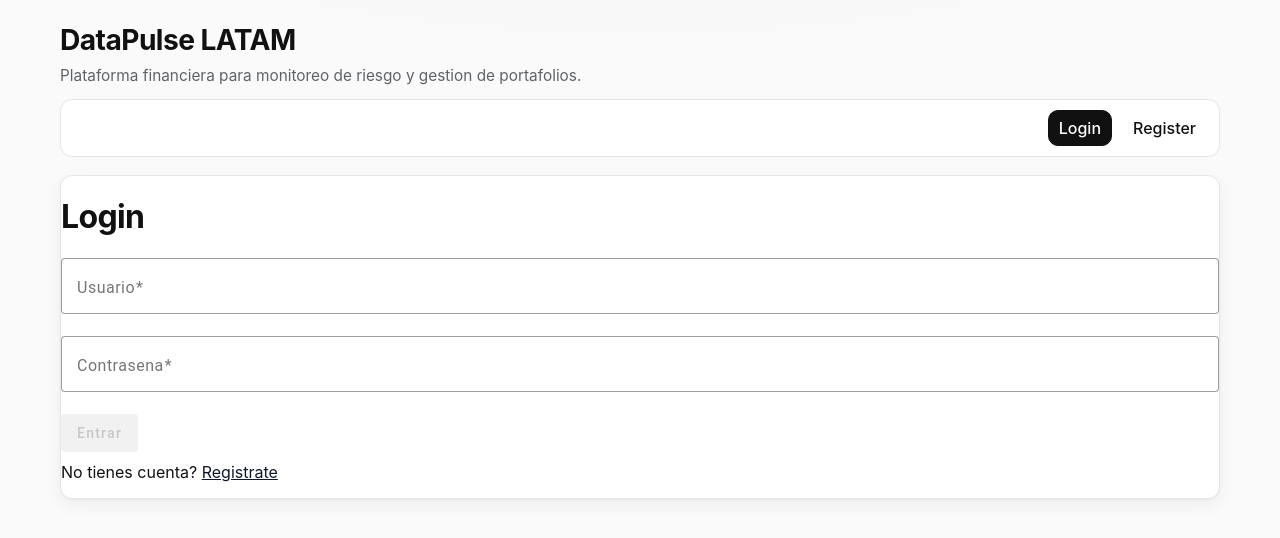
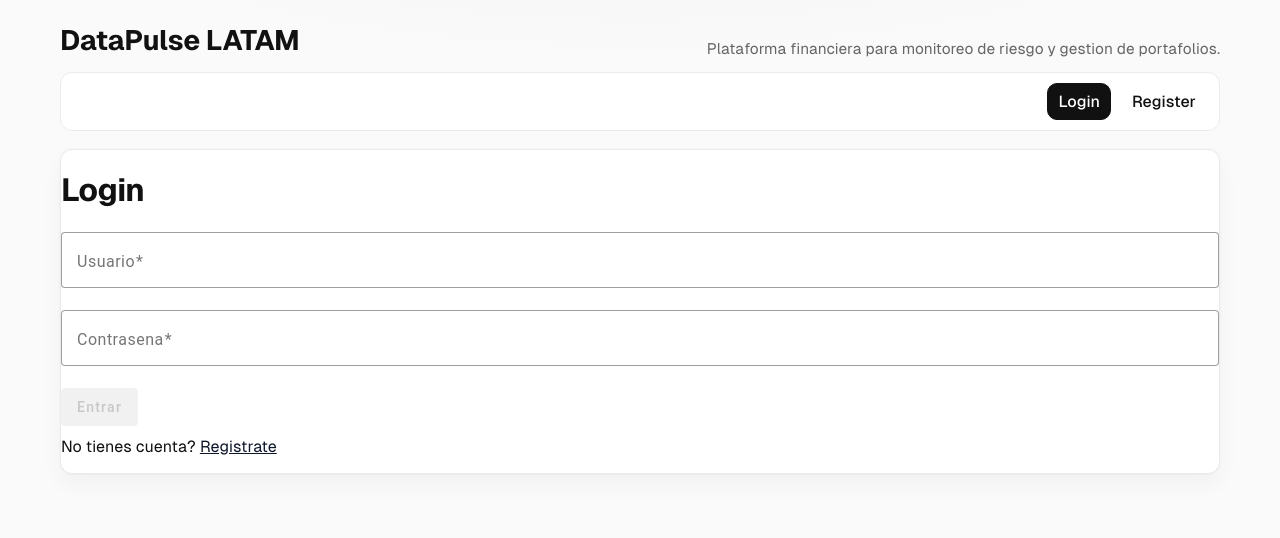
Before and after one commit to ZeltGG/DataPulse, an Angular app in the folder PaginaAngularDjango/frontend/: page /login in a window 1280 px wide. Shown: the top 538 px of the page. Built offline with nearby package versions, Linux system fonts and the light colour scheme; no server answers.

Commit message:
fix(dashboard-ui): ensure risk map/ranking/trends render and adopt Geist vercel-like style

```diff
--- a/PaginaAngularDjango/frontend/package.json
+++ b/PaginaAngularDjango/frontend/package.json
@@ -32,6 +32,8 @@
     "@angular/material": "^21.1.4",
     "@angular/platform-browser": "^21.1.0",
     "@angular/router": "^21.1.0",
+    "@fontsource/geist-mono": "^5.2.7",
+    "@fontsource/geist-sans": "^5.2.5",
     "chart.js": "^4.5.1",
     "leaflet": "^1.9.4",
     "rxjs": "~7.8.0",
--- a/PaginaAngularDjango/frontend/src/app/app.css
+++ b/PaginaAngularDjango/frontend/src/app/app.css
@@ -11,6 +11,10 @@
 
 .app-header {
   margin-bottom: 14px;
+  display: flex;
+  align-items: end;
+  justify-content: space-between;
+  gap: 12px;
 }
 
 .app-header h1 {
@@ -24,8 +28,15 @@
   margin: 8px 0 0;
   color: var(--muted-fg);
   font-size: 0.96rem;
+  max-width: 650px;
 }
 
 .app-main {
   margin-top: 18px;
 }
+
+@media (max-width: 860px) {
+  .app-header {
+    display: block;
+  }
+}
--- a/PaginaAngularDjango/frontend/src/app/components/navbar/navbar.css
+++ b/PaginaAngularDjango/frontend/src/app/components/navbar/navbar.css
@@ -7,6 +7,10 @@
   border-radius: 12px;
   align-items: center;
   flex-wrap: wrap;
+  position: sticky;
+  top: 10px;
+  z-index: 40;
+  backdrop-filter: blur(8px);
 }
 
 .nav a {
@@ -24,8 +28,8 @@
 }
 
 .nav a.active {
-  background: #111;
-  border-color: #111;
+  background: #111111;
+  border-color: #111111;
   color: #fff;
 }
 
--- a/PaginaAngularDjango/frontend/src/app/pages/dashboard/dashboard.css
+++ b/PaginaAngularDjango/frontend/src/app/pages/dashboard/dashboard.css
@@ -9,6 +9,7 @@
   height: 420px;
   border-radius: 8px;
   overflow: hidden;
+  border: 1px solid var(--border);
 }
 
 .trend-filters {
@@ -46,6 +47,11 @@
   padding: 8px;
 }
 
+canvas {
+  width: 100% !important;
+  max-height: 360px;
+}
+
 .error {
   color: #b00020;
 }
--- a/PaginaAngularDjango/frontend/src/app/pages/dashboard/dashboard.html
+++ b/PaginaAngularDjango/frontend/src/app/pages/dashboard/dashboard.html
@@ -25,11 +25,13 @@
 <mat-card *ngIf="!loading" style="margin-bottom: 16px;">
   <h2>Mapa de Riesgo Latam</h2>
   <div id="latam-map" class="map"></div>
+  <p *ngIf="!mapa.length">No hay datos de riesgo para mostrar en el mapa.</p>
 </mat-card>
 
 <mat-card *ngIf="!loading" style="margin-bottom: 16px;">
   <h2>Ranking IRPC</h2>
   <canvas id="riesgo-chart"></canvas>
+  <p *ngIf="!resumen?.ranking?.length">No hay ranking disponible.</p>
 </mat-card>
 
 <mat-card *ngIf="!loading" style="margin-bottom: 16px;">
@@ -53,6 +55,7 @@
     </div>
   </div>
   <canvas id="tendencias-chart"></canvas>
+  <p *ngIf="!tendencias?.series?.length">No hay series disponibles para esta combinacion.</p>
 </mat-card>
 
 <table *ngIf="resumen && !loading" class="table">
--- a/PaginaAngularDjango/frontend/src/app/pages/dashboard/dashboard.ts
+++ b/PaginaAngularDjango/frontend/src/app/pages/dashboard/dashboard.ts
@@ -36,7 +36,7 @@ export class DashboardComponent implements OnInit, AfterViewInit {
   }
 
   ngAfterViewInit(): void {
-    this.renderMap();
+    this.initMap();
     this.renderRankingChart();
     this.renderTrendChart();
   }
@@ -98,15 +98,8 @@ export class DashboardComponent implements OnInit, AfterViewInit {
 
   private renderMap(): void {
     const container = document.getElementById('latam-map');
-    if (!container || !this.mapa.length) {
+    if (!container || !this.map) {
       return;
-    }
-
-    if (!this.map) {
-      this.map = L.map(container).setView([-15, -65], 3);
-      L.tileLayer('https://{s}.tile.openstreetmap.org/{z}/{x}/{y}.png', {
-        attribution: '&copy; OpenStreetMap contributors',
-      }).addTo(this.map);
     }
 
     this.map.eachLayer((layer) => {
@@ -124,6 +117,18 @@ export class DashboardComponent implements OnInit, AfterViewInit {
         .bindPopup(`<b>${item.nombre}</b><br/>IRPC: ${item.indice_compuesto}<br/>Nivel: ${item.nivel_riesgo}`)
         .addTo(this.map);
     }
+    setTimeout(() => this.map?.invalidateSize(), 0);
+  }
+
+  private initMap(): void {
+    const container = document.getElementById('latam-map');
+    if (!container || this.map) return;
+    this.map = L.map(container).setView([-15, -65], 3);
+    L.tileLayer('https://{s}.tile.openstreetmap.org/{z}/{x}/{y}.png', {
+      attribution: '&copy; OpenStreetMap contributors',
+    }).addTo(this.map);
+    setTimeout(() => this.map?.invalidateSize(), 0);
+    this.renderMap();
   }
 
   private renderRankingChart(): void {
--- a/PaginaAngularDjango/frontend/src/styles.css
+++ b/PaginaAngularDjango/frontend/src/styles.css
@@ -1,19 +1,24 @@
 @import '@angular/material/prebuilt-themes/indigo-pink.css';
 @import 'leaflet/dist/leaflet.css';
+@import '@fontsource/geist-sans/400.css';
+@import '@fontsource/geist-sans/500.css';
+@import '@fontsource/geist-sans/600.css';
+@import '@fontsource/geist-sans/700.css';
+@import '@fontsource/geist-mono/400.css';
 
 :root {
   --bg: #fafafa;
   --surface: #ffffff;
-  --surface-2: #f5f5f5;
+  --surface-2: #f7f7f8;
   --fg: #111111;
-  --muted-fg: #5f6368;
-  --border: #e6e6e6;
-  --hover: #f3f3f3;
+  --muted-fg: #666;
+  --border: #ebebed;
+  --hover: #f5f5f7;
   --success: #0f9d58;
   --warning: #d97706;
   --danger: #dc2626;
   --radius: 12px;
-  --shadow: 0 1px 2px rgba(0, 0, 0, 0.04), 0 6px 18px rgba(0, 0, 0, 0.05);
+  --shadow: 0 1px 1px rgba(0, 0, 0, 0.02), 0 10px 22px rgba(0, 0, 0, 0.04);
 }
 
 html,
@@ -21,7 +26,7 @@ body {
   margin: 0;
   padding: 0;
   font-family:
-    Inter,
+    'Geist Sans',
     'Segoe UI',
     -apple-system,
     BlinkMacSystemFont,
@@ -54,7 +59,7 @@ mat-card,
 .card {
   border: 1px solid var(--border) !important;
   border-radius: var(--radius) !important;
-  box-shadow: var(--shadow) !important;
+  box-shadow: 0 0 0 1px rgba(0, 0, 0, 0.01), var(--shadow) !important;
   background: var(--surface) !important;
 }
 
@@ -69,7 +74,7 @@ a.btn {
   min-height: 38px;
   border-radius: 10px;
   border: 1px solid #111;
-  background: #111;
+  background: #111111;
   color: #fff;
   font-weight: 600;
   text-decoration: none;
@@ -80,8 +85,8 @@ a.btn {
 button:hover:not([disabled]),
 .btn:hover,
 a.btn:hover {
-  background: #000;
-  border-color: #000;
+  background: #1a1a1a;
+  border-color: #1a1a1a;
   color: #fff;
 }
 
@@ -138,7 +143,7 @@ textarea:focus {
 }
 
 .table tr:hover td {
-  background: #fafafa;
+  background: #f8f8f9;
 }
 
 .error {
```
Also changed, not shown: 1 other file (tests, documents, lock files or other folders).
